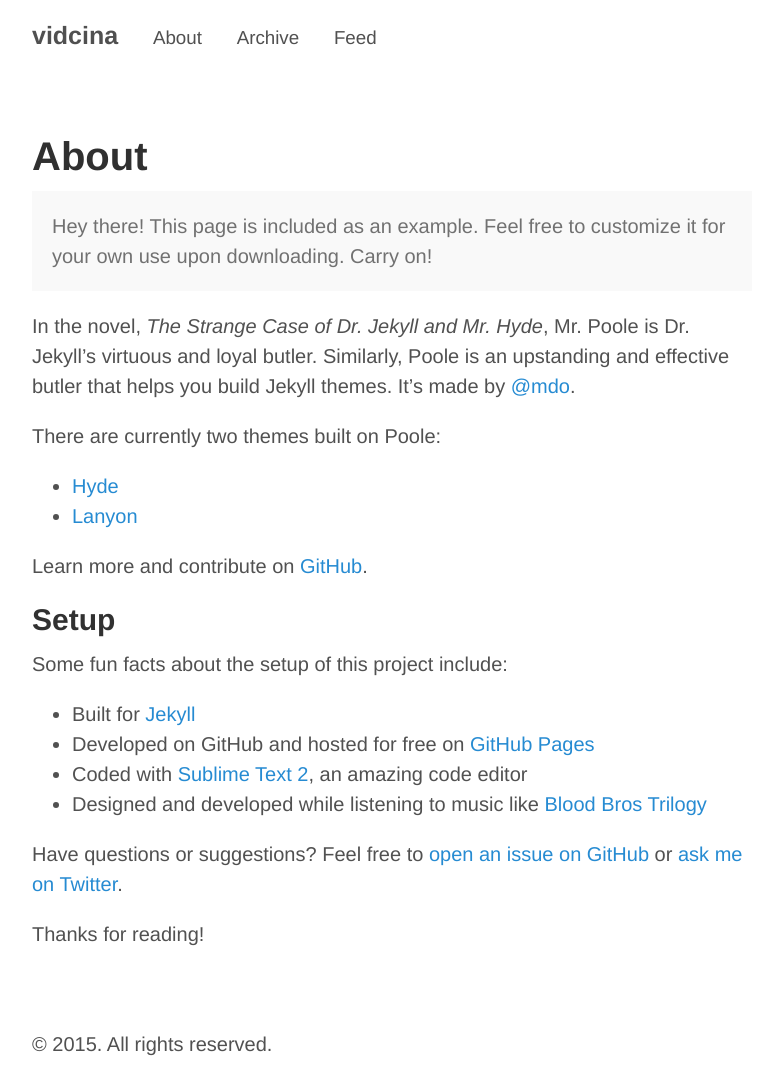
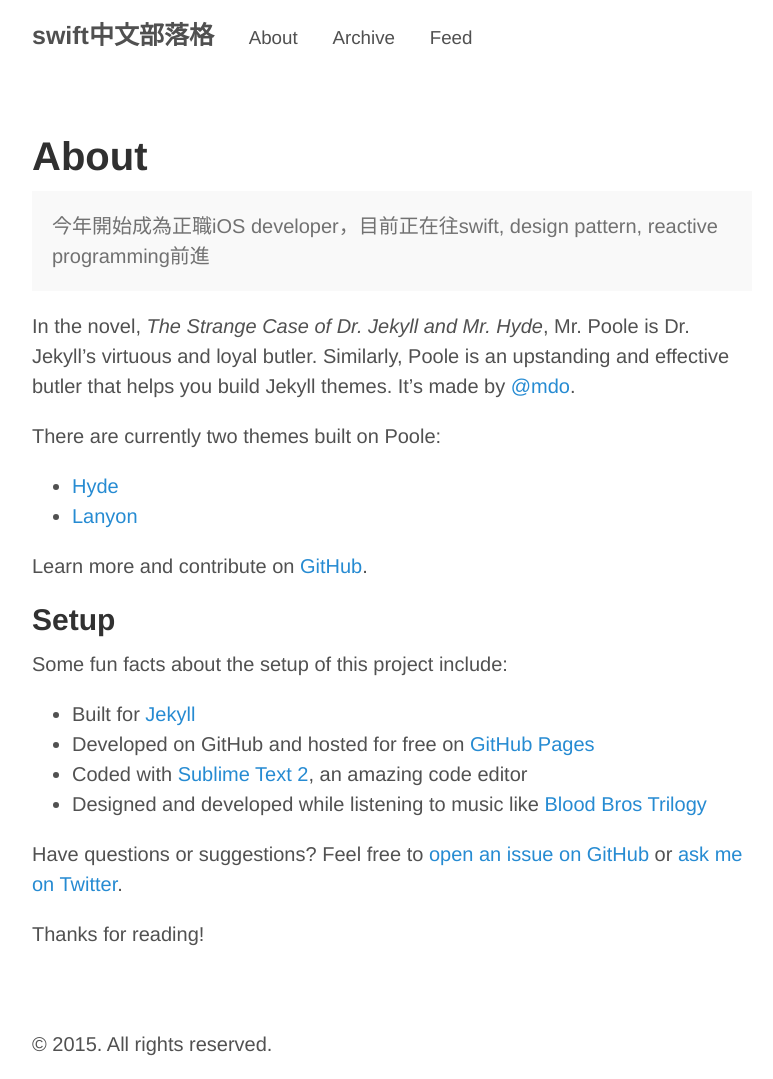
Before and after one commit to vidcina/vidcina.github.io, a Jekyll site: the page built from about.md, in a window 1280 px wide. Shown: the whole page, without its empty margins (248-1021 px from the left). Built offline with Jekyll 4.4.1, drawn with Linux system fonts in a browser that asks for light colours; comment, search, counter and statistics services are not loaded.

```diff
--- a/_config.yml
+++ b/_config.yml
@@ -9,18 +9,18 @@ pages_list:
   Feed: '/atom.xml'
 
 # Setup
-title:            vidcina
-tagline:          my swift blog
-url:              http://getpoole.com
+title:            swift中文部落格
+tagline:          swift blog
+url:              http://vidcina.github.io
 comments:         True
 paginate:         1
 baseurl:          /
 author:
-  name:           Mark Otto
+  name:           vidcina
   url:            https://twitter.com/mdo
   email:          markdotto@gmail.com
 
 # Custom vars
 version:          1.0.0
 github:
-  repo:           https://github.com/poole/poole
+  repo:           https://github.com/vidcina/vidcina.github.io
--- a/about.md
+++ b/about.md
@@ -4,7 +4,7 @@ title: About
 ---
 
 <p class="message">
-  Hey there! This page is included as an example. Feel free to customize it for your own use upon downloading. Carry on!
+  今年開始成為正職iOS developer，目前正在往swift, design pattern, reactive programming前進
 </p>
 
 In the novel, *The Strange Case of Dr. Jekyll and Mr. Hyde*, Mr. Poole is Dr. Jekyll's virtuous and loyal butler. Similarly, Poole is an upstanding and effective butler that helps you build Jekyll themes. It's made by [@mdo](https://twitter.com/mdo).
```
